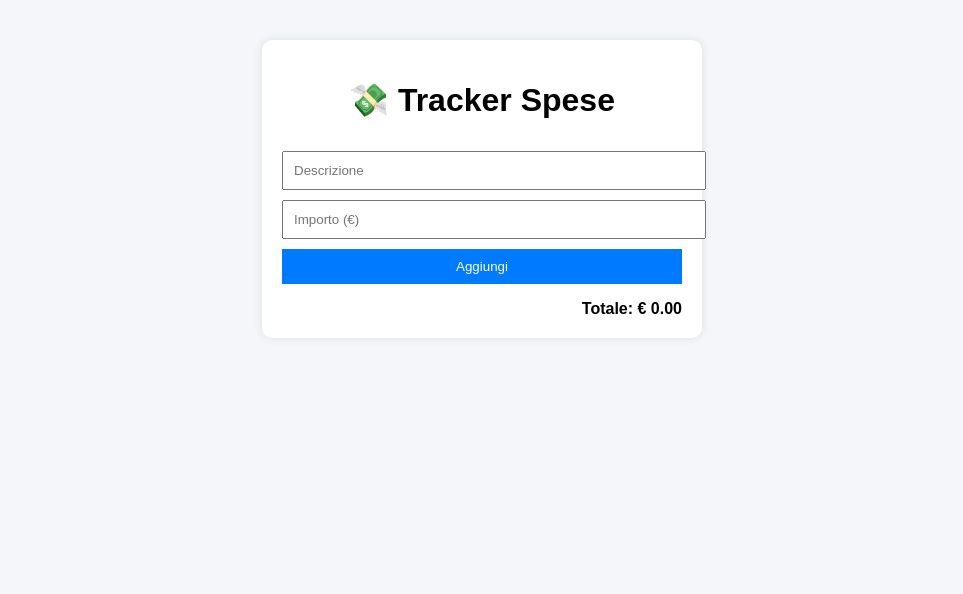
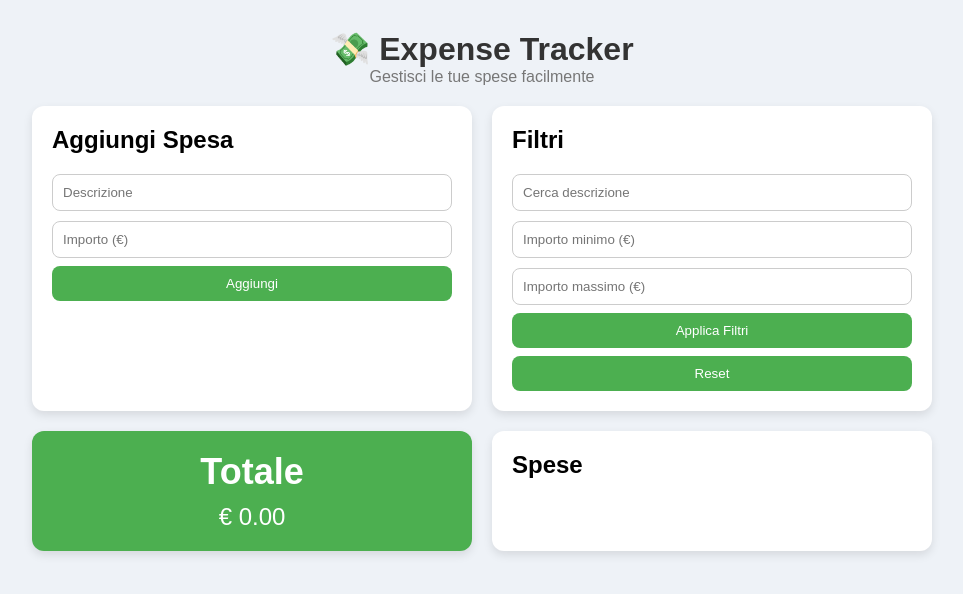
Before and after one commit to favatherabbit/TRACKER-SPESA-FAVIA, a plain HTML site: page index.html in a window 1280 px wide. Shown: the whole page, without its empty margins (158-1121 px from the left). Drawn offline with Linux system fonts and the light colour scheme.

Commit message:
inserito i filtri

```diff
--- a/index.html
+++ b/index.html
@@ -2,23 +2,54 @@
 <html lang="it">
 <head>
     <meta charset="UTF-8">
-    <title>Tracker Spese</title>
+    <title>Dashboard Spese</title>
     <link rel="stylesheet" href="style.css">
 </head>
 <body>
 
-<div class="container">
-    <h1>💸 Tracker Spese</h1>
+<div class="app">
 
-    <input type="text" id="descrizione" placeholder="Descrizione">
-    <input type="number" id="importo" placeholder="Importo (€)">
-    <button onclick="aggiungiSpesa()">Aggiungi</button>
+    <header>
+        <h1>💸 Expense Tracker</h1>
+        <p>Gestisci le tue spese facilmente</p>
+    </header>
 
-    <ul id="listaSpese"></ul>
+    <div class="dashboard">
 
-    <div class="totale">
-        Totale: € <span id="totale">0</span>
+        <!-- FORM -->
+        <div class="card">
+            <h2>Aggiungi Spesa</h2>
+            <input type="text" id="descrizione" placeholder="Descrizione">
+            <input type="number" id="importo" placeholder="Importo (€)">
+            <button onclick="aggiungiSpesa()">Aggiungi</button>
+        </div>
+
+        <!-- FILTRI -->
+        <div class="card">
+            <h2>Filtri</h2>
+
+            <input type="text" id="filtroDescrizione" placeholder="Cerca descrizione">
+            <input type="number" id="filtroMin" placeholder="Importo minimo (€)">
+            <input type="number" id="filtroMax" placeholder="Importo massimo (€)">
+
+            <button onclick="applicaFiltri()">Applica Filtri</button>
+            <button onclick="resetFiltri()">Reset</button>
+        </div>
+
+        <!-- TOTALE -->
+        <div class="card totale-card">
+            <h2>Totale</h2>
+            <p>€ <span id="totale">0.00</span></p>
+        </div>
+
+        <!-- LISTA -->
+        <div class="card lista-card">
+            <h2>Spese</h2>
+            <ul id="listaSpese"></ul>
+        </div>
+
     </div>
+
 </div>
 
 <script src="script.js"></script>
--- a/script.js
+++ b/script.js
@@ -1,4 +1,10 @@
 let spese = JSON.parse(localStorage.getItem("spese")) || [];
+
+let filtri = {
+    descrizione: "",
+    min: null,
+    max: null
+};
 
 function salvaDati() {
     localStorage.setItem("spese", JSON.stringify(spese));
@@ -27,6 +33,24 @@ function eliminaSpesa(index) {
     aggiornaUI();
 }
 
+function applicaFiltri() {
+    filtri.descrizione = document.getElementById("filtroDescrizione").value.toLowerCase();
+    filtri.min = parseFloat(document.getElementById("filtroMin").value) || null;
+    filtri.max = parseFloat(document.getElementById("filtroMax").value) || null;
+
+    aggiornaUI();
+}
+
+function resetFiltri() {
+    filtri = { descrizione: "", min: null, max: null };
+
+    document.getElementById("filtroDescrizione").value = "";
+    document.getElementById("filtroMin").value = "";
+    document.getElementById("filtroMax").value = "";
+
+    aggiornaUI();
+}
+
 function aggiornaUI() {
     const lista = document.getElementById("listaSpese");
     lista.innerHTML = "";
@@ -34,12 +58,23 @@ function aggiornaUI() {
     let totale = 0;
 
     spese.forEach((spesa, index) => {
+
+        // FILTRI
+        if (
+            (filtri.descrizione && !spesa.descrizione.toLowerCase().includes(filtri.descrizione)) ||
+            (filtri.min !== null && spesa.importo < filtri.min) ||
+            (filtri.max !== null && spesa.importo > filtri.max)
+        ) {
+            return;
+        }
+
         totale += spesa.importo;
 
         const li = document.createElement("li");
         li.innerHTML = `
-            ${spesa.descrizione} - €${spesa.importo.toFixed(2)}
-            <span class="delete" onclick="eliminaSpesa(${index})">❌</span>
+            <span>${spesa.descrizione}</span>
+            <span>€${spesa.importo.toFixed(2)}
+            <span class="delete" onclick="eliminaSpesa(${index})">❌</span></span>
         `;
         lista.appendChild(li);
     });
--- a/style.css
+++ b/style.css
@@ -1,60 +1,105 @@
-body {
-    font-family: Arial;
-    background: #f4f6f9;
+* {
+    box-sizing: border-box;
     margin: 0;
+    padding: 0;
+    font-family: Arial, sans-serif;
 }
 
-.container {
-    width: 400px;
-    margin: 40px auto;
+body {
+    background: #eef2f7;
+}
+
+.app {
+    max-width: 900px;
+    margin: 30px auto;
+}
+
+header {
+    text-align: center;
+    margin-bottom: 20px;
+}
+
+header h1 {
+    color: #333;
+}
+
+header p {
+    color: #777;
+}
+
+.dashboard {
+    display: grid;
+    grid-template-columns: 1fr 1fr;
+    gap: 20px;
+}
+
+.card {
     background: white;
     padding: 20px;
-    border-radius: 10px;
-    box-shadow: 0 0 10px rgba(0,0,0,0.1);
+    border-radius: 12px;
+    box-shadow: 0 4px 10px rgba(0,0,0,0.1);
 }
 
-h1 {
-    text-align: center;
+.card h2 {
+    margin-bottom: 10px;
 }
 
-input, button {
+input {
     width: 100%;
     padding: 10px;
     margin-top: 10px;
+    border: 1px solid #ccc;
+    border-radius: 8px;
 }
 
 button {
-    background: #007bff;
+    width: 100%;
+    margin-top: 10px;
+    padding: 10px;
+    background: #4CAF50;
     color: white;
     border: none;
+    border-radius: 8px;
     cursor: pointer;
 }
 
 button:hover {
-    background: #0056b3;
+    background: #45a049;
 }
 
-ul {
-    list-style: none;
-    padding: 0;
+.totale-card {
+    text-align: center;
+    font-size: 24px;
+    background: #4CAF50;
+    color: white;
 }
 
-li {
+.lista-card ul {
+    list-style: none;
+    margin-top: 10px;
+}
+
+.lista-card li {
     display: flex;
     justify-content: space-between;
-    background: #eee;
+    padding: 10px;
     margin-top: 5px;
-    padding: 8px;
-    border-radius: 5px;
-}
-
-.totale {
-    margin-top: 15px;
-    font-weight: bold;
-    text-align: right;
+    background: #f1f1f1;
+    border-radius: 8px;
 }
 
 .delete {
     color: red;
     cursor: pointer;
 }
+
+.card button {
+    margin-top: 8px;
+}
+
+/* Responsive */
+@media (max-width: 600px) {
+    .dashboard {
+        grid-template-columns: 1fr;
+    }
+}
```
Also changed, not shown: 1 other file.
